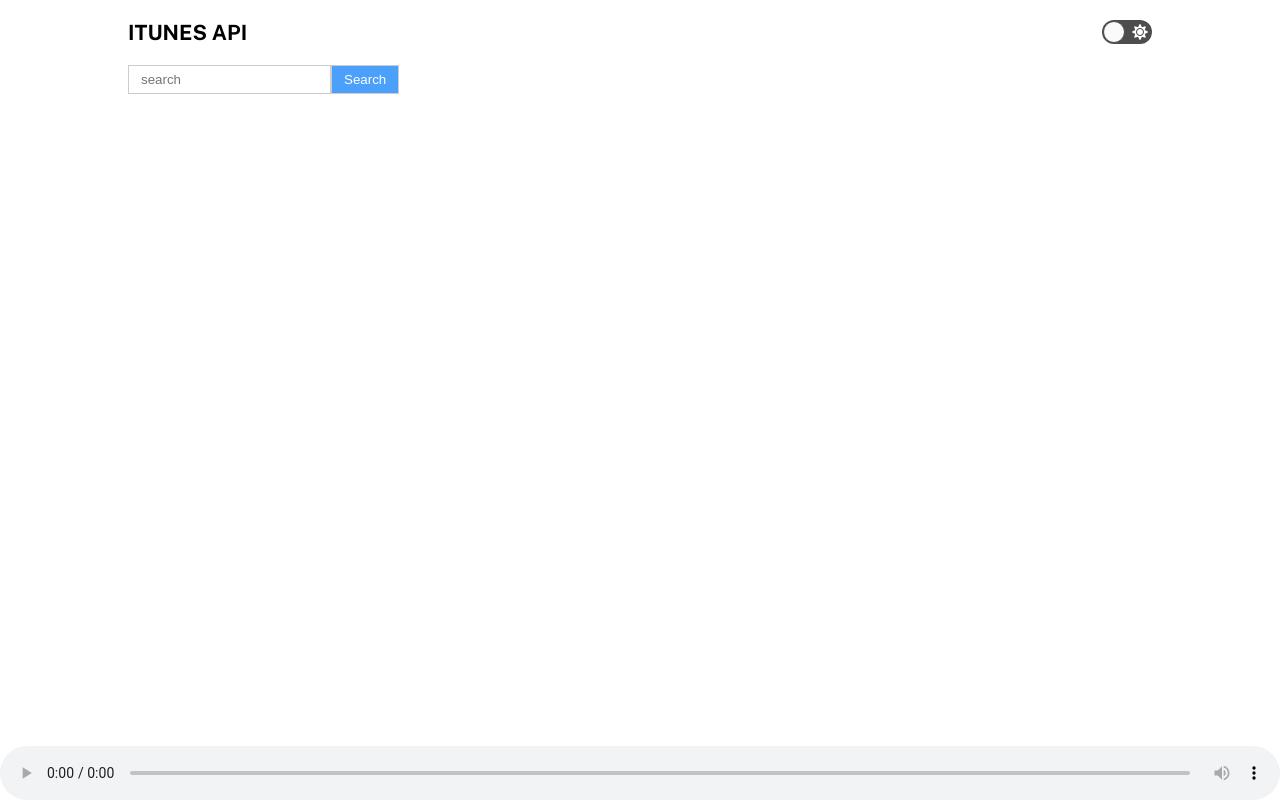
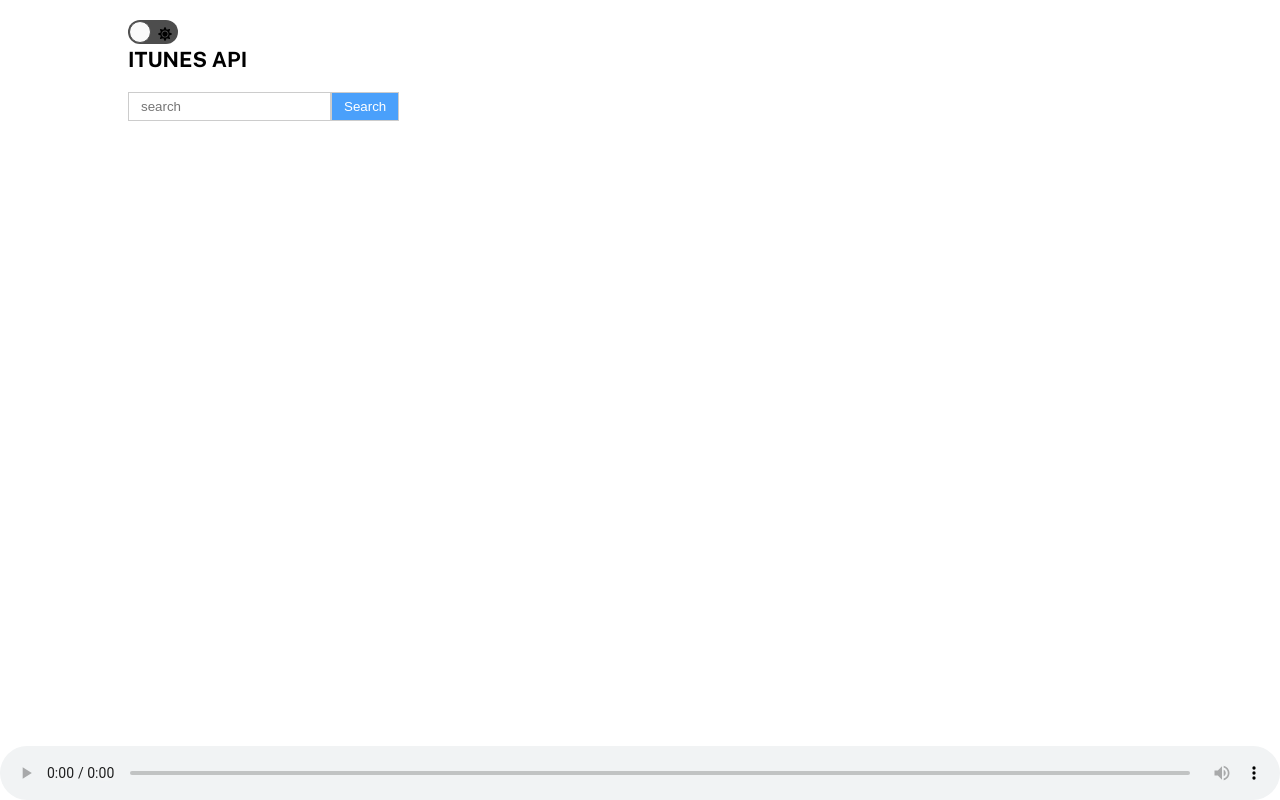
Before and after one commit to 53js/itunes-api-react-2022, a React (Create React App) app: page /itunes in a window 1280 px wide. Built offline with nearby package versions, Linux system fonts and the light colour scheme.

Commit message:
refactor: comp name

```diff
--- a/src/App.js
+++ b/src/App.js
@@ -4,7 +4,7 @@
 import useLocalStorage from './lib/useLocalStorage';
 
 import AudioPlayer from './components/AudioPlayer';
-import ToggleMode from './components/ToggleMode';
+import ToggleMode from './components/ToggleModeNight';
 import SearchHistory from './components/SearchHistory';
 import SongList from './components/Track/List';
 import SongSearch from './components/Track/Search';
--- a/src/components/ToggleMode.js
+++ b/src/components/ToggleModeNight.js
@@ -6,10 +6,10 @@
 
 
 import 'react-toggle/style.css';
-import './ToggleMode.scss';
+import './ToggleModeNight.scss';
 
-const ToggleMode = ({ mode, onChange }) => (
-	<div className="ToggleMode">
+const ToggleModeNight = ({ mode, onChange }) => (
+	<div className="ToggleModeNight">
 		<Toggle
 			id="mode"
 			icons={{
@@ -28,9 +28,9 @@
 	</div>
 );
 
-ToggleMode.propTypes = {
+ToggleModeNight.propTypes = {
 	mode: PropTypes.bool.isRequired,
 	onChange: PropTypes.func.isRequired,
 };
 
-export default ToggleMode;
+export default ToggleModeNight;
```
Also changed, not shown: src/components/ToggleModeNight.scss (renamed from src/components/ToggleMode.scss).
